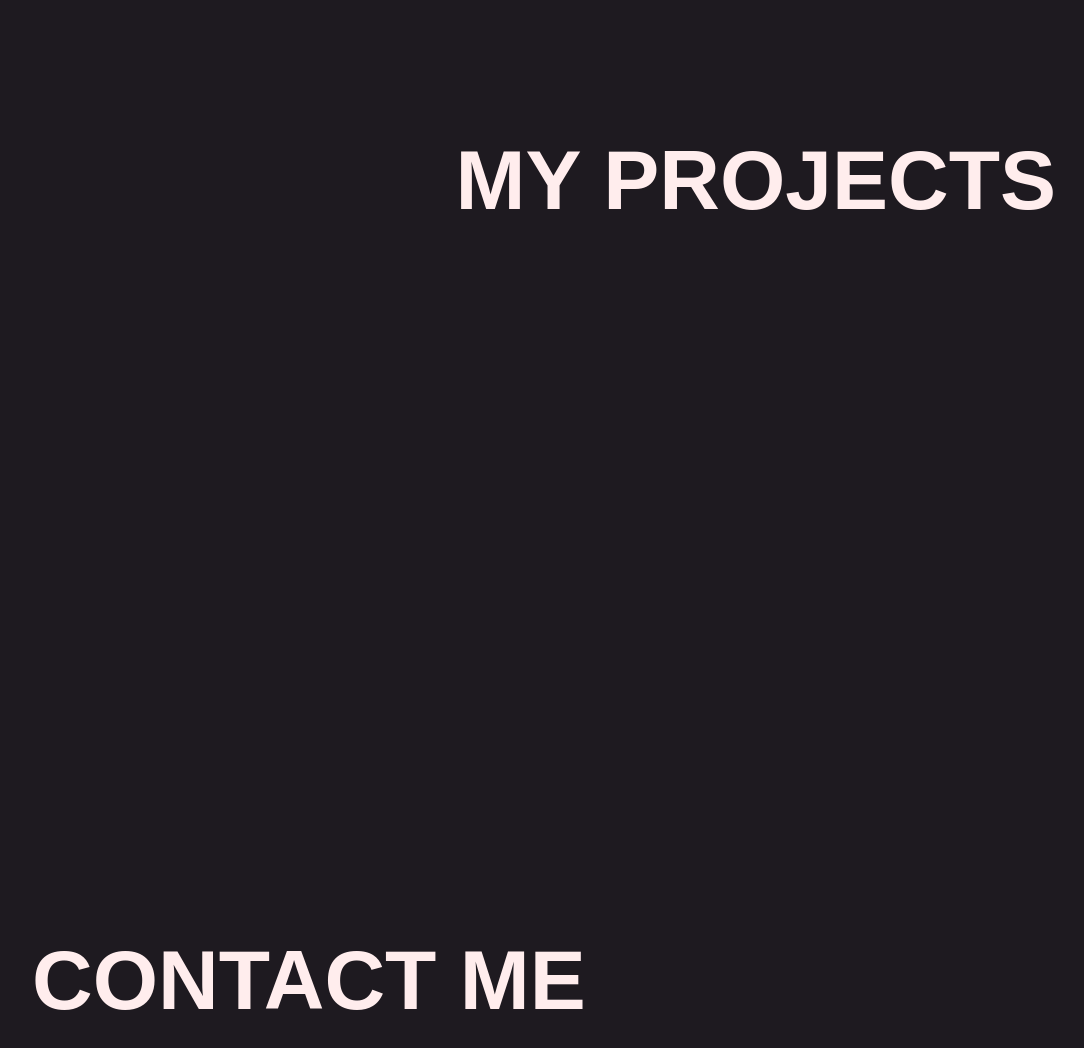
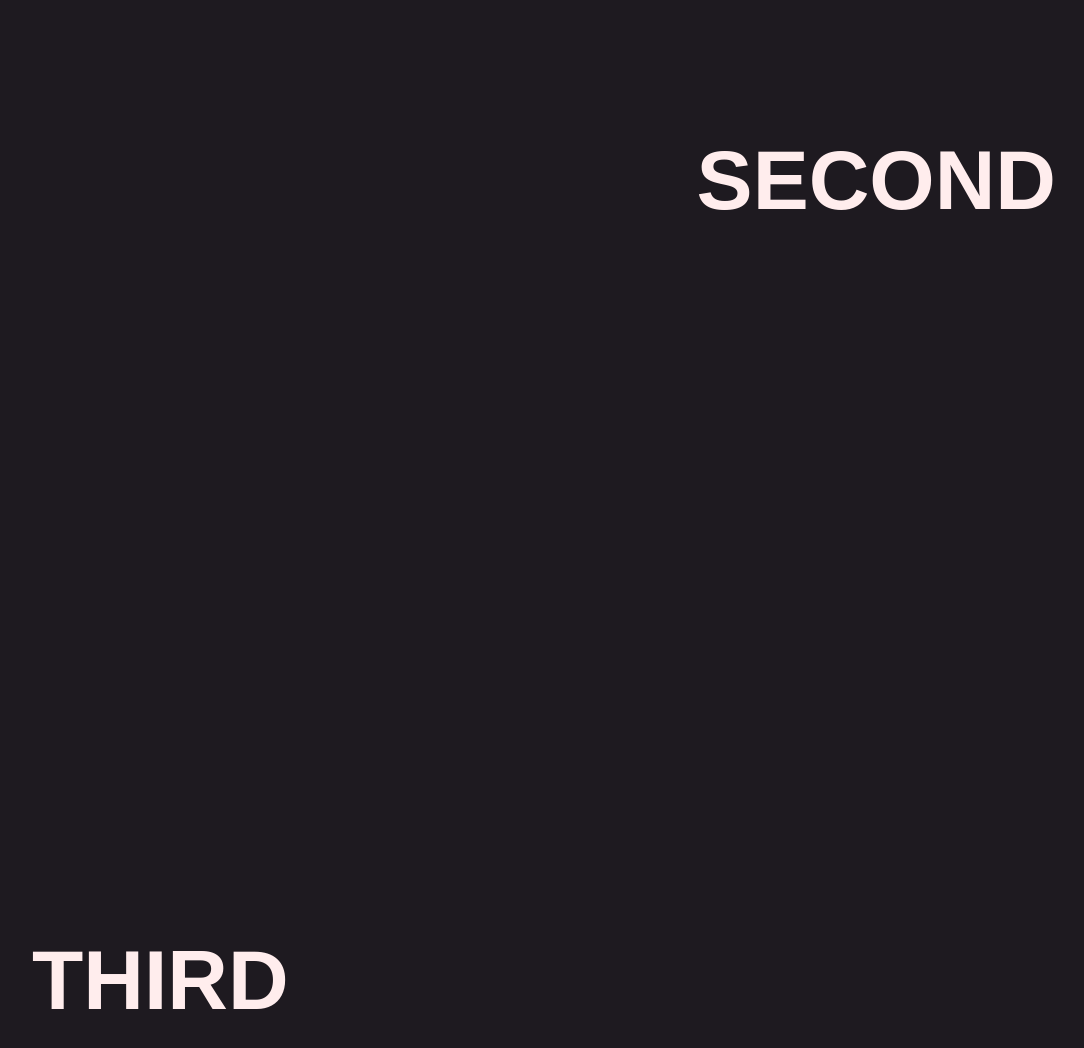
Before and after one commit to lagooneration/ThreeJS_Scene, a website built with Vite: page src/index.html in a window 1280 px wide. Shown: the part 1020-2068 px from the top of the page, without its empty margins (96-1180 px from the left). Built offline with nearby package versions, Linux system fonts and the light colour scheme; what lil-gui would draw is missing.

Commit message:
Basic Layout

```diff
--- a/src/index.html
+++ b/src/index.html
@@ -3,20 +3,20 @@
 <head>
     <meta charset="UTF-8">
     <meta name="viewport" content="width=device-width, initial-scale=1.0">
-    <title>20 - Scroll base animation</title>
+    <title>Lagooneration</title>
     <link rel="stylesheet" href="./style.css">
 </head>
 <body>
     <canvas class="webgl"></canvas>
 
     <section class="section">
-        <h1>My Portfolio</h1>
+        <h1>First Page</h1>
     </section>
     <section class="section">
-        <h2>My projects</h2>
+        <h2>Second</h2>
     </section>
     <section class="section">
-        <h2>Contact me</h2>
+        <h2>Third</h2>
     </section>
 
     <script type="module" src="./script.js"></script>
```
